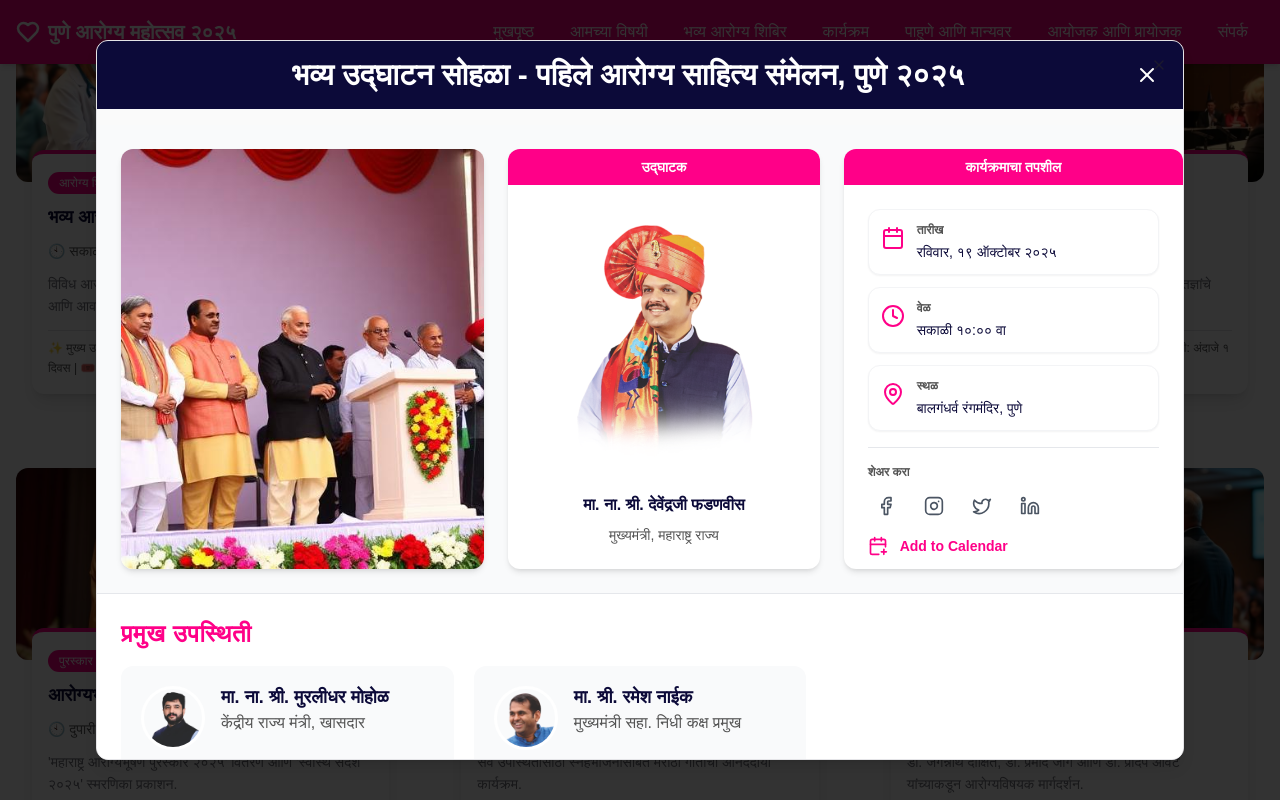
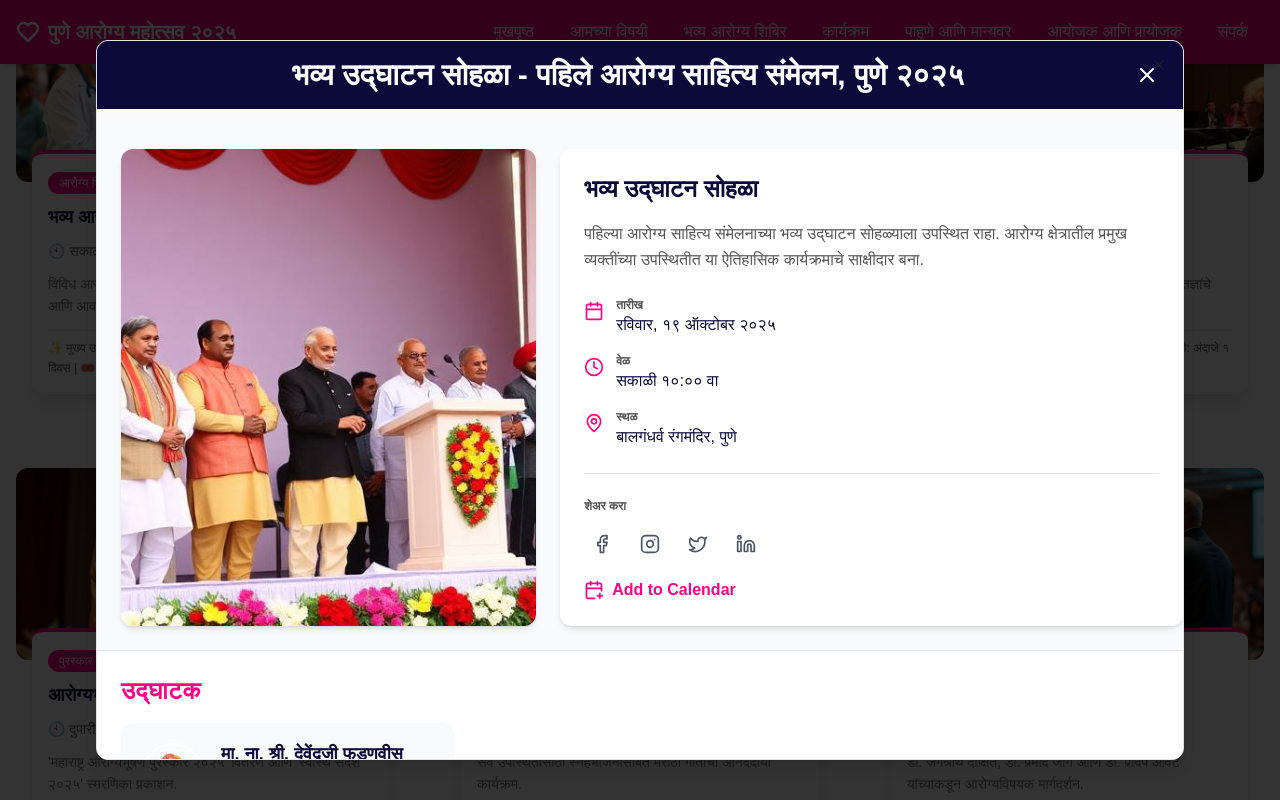
Before and after one commit to vivekgaikwadseo/pune-aarogya-mahotsav-2025, a React (Vite) app: page /events in a window 1280 px wide. Both pictures are taken after a click on the button "अधिक जाणून घ्या »". Shown: the part 594-1394 px from the top of the page. Built offline with nearby package versions, Linux system fonts and the light colour scheme; the HTML template or start-up script is replaced by a standard one; a web font is replaced by a local one.

Commit message:
Standardize event modal layout

```diff
--- a/src/components/AwardsModal.tsx
+++ b/src/components/AwardsModal.tsx
@@ -96,77 +96,57 @@ END:VCALENDAR`;
 
         {/* Scrollable Content Area */}
         <div className="overflow-y-auto flex-1">
-          {/* Three Column Layout */}
-          <div className="grid md:grid-cols-[35%_30%_35%] gap-6 bg-gray-50 p-6">
+          {/* Two Column Layout */}
+          <div className="grid md:grid-cols-[40%_60%] gap-6 bg-gray-50 p-6">
 
-            {/* Left Column (35%) - Image Card */}
-            <div className="bg-white rounded-lg shadow-md overflow-hidden h-[420px]">
+            {/* Left Column (40%) - Event Image */}
+            <div className="bg-white rounded-lg shadow-md overflow-hidden">
               <img src={eventAwardCeremony} alt="पुरस्कार सोहळा" className="w-full h-full object-cover" />
             </div>
 
-            {/* Center Column (30%) - Award Recipients Card */}
-            <div className="bg-white rounded-lg shadow-md overflow-hidden flex flex-col h-[420px]">
-            <div className="bg-bright-pink px-4 py-2">
-              <h3 className="text-sm font-bold text-white text-center">पुरस्काराचे मानकरी</h3>
-            </div>
-              <div className="flex-shrink-0">
-                <img src={awardRecipients} alt="पद्मश्री डॉ. स्मिता आणि डॉ. रविंद्र कोल्हे" className="w-full h-[300px] object-contain" />
-              </div>
-              <div className="p-2 flex flex-col items-center bg-white">
-                <h4 className="font-bold text-hero-navy text-center text-base mb-2">
-                  पद्मश्री डॉ. स्मिता आणि डॉ. रविंद्र कोल्हे
-                </h4>
-                <p className="text-sm text-hero-grey text-center">
-                  सुप्रसिद्ध समाजसेवक दांपत्य
+            {/* Right Column (60%) - Event Details */}
+            <div className="bg-white rounded-lg shadow-md p-6 space-y-6">
+              <div>
+                <h3 className="text-2xl font-bold text-hero-navy mb-4">महाराष्ट्र आरोग्यभूषण पुरस्कार २०२५</h3>
+                <p className="text-hero-grey leading-relaxed mb-6">
+                  आरोग्य क्षेत्रात उल्लेखनीय योगदान देणाऱ्या व्यक्तींना सन्मानित करण्यात येणार. महाराष्ट्र आरोग्यभूषण पुरस्कार वितरण सोहळ्यात सहभागी व्हा.
                 </p>
               </div>
-            </div>
 
-            {/* Right Column (35%) - Details Card */}
-            <div className="bg-white rounded-lg shadow-md p-6 space-y-4 h-[420px] flex flex-col mr-6">
-
-            <div className="bg-bright-pink px-4 py-2 -mx-6 -mt-6 mb-2 rounded-t-lg">
-              <h3 className="text-sm font-bold text-white text-center">कार्यक्रमाचा तपशील</h3>
-            </div>
-
-              {/* Event Details */}
-              <div className="space-y-3">
-                <div className="bg-white rounded-lg shadow-sm p-3 border border-gray-100">
-                  <div className="flex items-start gap-3">
-                    <Calendar className="w-6 h-6 text-bright-pink flex-shrink-0 mt-1" />
-                    <div>
-                      <p className="text-xs font-bold text-hero-grey uppercase mb-1">तारीख</p>
-                      <p className="text-sm text-hero-navy">रविवार, १९ ऑक्टोबर २०२५</p>
-                    </div>
+              {/* Event Info */}
+              <div className="space-y-4">
+                <div className="flex items-start gap-3">
+                  <Calendar className="w-5 h-5 text-bright-pink flex-shrink-0 mt-1" />
+                  <div>
+                    <p className="text-xs font-semibold text-hero-grey uppercase">तारीख</p>
+                    <p className="text-hero-navy font-medium">रविवार, १९ ऑक्टोबर २०२५</p>
                   </div>
                 </div>
 
-                <div className="bg-white rounded-lg shadow-sm p-3 border border-gray-100">
-                  <div className="flex items-start gap-3">
-                    <Clock className="w-6 h-6 text-bright-pink flex-shrink-0 mt-1" />
-                    <div>
-                      <p className="text-xs font-bold text-hero-grey uppercase mb-1">वेळ</p>
-                      <p className="text-sm text-hero-navy">दुपारी १२:३० वा</p>
-                    </div>
+                <div className="flex items-start gap-3">
+                  <Clock className="w-5 h-5 text-bright-pink flex-shrink-0 mt-1" />
+                  <div>
+                    <p className="text-xs font-semibold text-hero-grey uppercase">वेळ</p>
+                    <p className="text-hero-navy font-medium">दुपारी १२:३० वा</p>
                   </div>
                 </div>
 
-                <div className="bg-white rounded-lg shadow-sm p-3 border border-gray-100">
-                  <div className="flex items-start gap-3">
-                    <MapPin className="w-6 h-6 text-bright-pink flex-shrink-0 mt-1" />
-                    <div>
-                      <p className="text-xs font-bold text-hero-grey uppercase mb-1">स्थळ</p>
-                      <p className="text-sm text-hero-navy">बालगंधर्व रंगमंदिर, पुणे</p>
-                    </div>
+                <div className="flex items-start gap-3">
+                  <MapPin className="w-5 h-5 text-bright-pink flex-shrink-0 mt-1" />
+                  <div>
+                    <p className="text-xs font-semibold text-hero-grey uppercase">स्थळ</p>
+                    <p className="text-hero-navy font-medium">बालगंधर्व रंगमंदिर, पुणे</p>
                   </div>
                 </div>
               </div>
 
-              {/* Action Links */}
-              <div className="border-t border-gray-200 pt-4 space-y-3 mt-auto">
-                {/* Social Media Share */}
+              {/* Divider */}
+              <div className="border-t border-gray-200"></div>
+
+              {/* Action Buttons */}
+              <div className="space-y-4">
                 <div>
-                  <p className="text-xs font-bold text-hero-grey uppercase mb-2">शेअर करा</p>
+                  <p className="text-xs font-semibold text-hero-grey uppercase mb-3">शेअर करा</p>
                   <div className="flex gap-3">
                     <button onClick={() => handleShare('facebook')} className="p-2 text-gray-600 hover:text-bright-pink transition-colors" aria-label="Share on Facebook">
                       <Facebook className="w-5 h-5" />
@@ -183,10 +163,9 @@ END:VCALENDAR`;
                   </div>
                 </div>
 
-                {/* Add to Calendar */}
-                <button onClick={handleAddToCalendar} className="flex items-center gap-3 text-bright-pink hover:text-hero-navy transition-colors w-full">
+                <button onClick={handleAddToCalendar} className="flex items-center gap-2 text-bright-pink hover:text-hero-navy transition-colors">
                   <CalendarPlus className="w-5 h-5" />
-                  <span className="text-sm font-semibold">Add to Calendar</span>
+                  <span className="font-semibold">Add to Calendar</span>
                 </button>
               </div>
             </div>
@@ -194,6 +173,16 @@ END:VCALENDAR`;
 
           {/* Bottom Section - Guest List */}
           <div className="border-t border-gray-200 bg-white p-6 pb-8">
+
+            {/* Award Recipients */}
+            <div className="mb-8">
+              <h3 className="text-xl md:text-2xl font-bold text-bright-pink mb-4 uppercase tracking-wide">
+                पुरस्काराचे मानकरी
+              </h3>
+              <div className="grid grid-cols-1 md:grid-cols-3 gap-5">
+                <GuestCard image={awardRecipients} name="पद्मश्री डॉ. स्मिता आणि डॉ. रविंद्र कोल्हे" title="सुप्रसिद्ध समाजसेवक दांपत्य" />
+              </div>
+            </div>
 
             {/* Presented By */}
             <div className="mb-8">
--- a/src/components/EventDetailsModal.tsx
+++ b/src/components/EventDetailsModal.tsx
@@ -86,77 +86,57 @@ END:VCALENDAR`;
 
         {/* Scrollable Content Area */}
         <div className="overflow-y-auto flex-1">
-          {/* Three Column Layout */}
-          <div className="grid md:grid-cols-[35%_30%_35%] gap-6 bg-gray-50 p-6">
+          {/* Two Column Layout */}
+          <div className="grid md:grid-cols-[40%_60%] gap-6 bg-gray-50 p-6">
 
-            {/* Left Column (35%) - Image Card */}
-            <div className="bg-white rounded-lg shadow-md overflow-hidden h-[420px]">
+            {/* Left Column (40%) - Event Image */}
+            <div className="bg-white rounded-lg shadow-md overflow-hidden">
               <img src={eventInauguration} alt="उद्घाटन सोहळा" className="w-full h-full object-cover" />
             </div>
 
-            {/* Center Column (30%) - Main Person Card */}
-            <div className="bg-white rounded-lg shadow-md overflow-hidden flex flex-col h-[420px]">
-            <div className="bg-bright-pink px-4 py-2">
-              <h3 className="text-sm font-bold text-white text-center">उद्घाटक</h3>
-            </div>
-              <div className="flex-shrink-0">
-                <img src={guestDevendra} alt="देवेंद्र फडणवीस" className="w-full h-[300px] object-contain" />
-              </div>
-              <div className="p-2 flex flex-col items-center bg-white">
-                <h4 className="font-bold text-hero-navy text-center text-base mb-2">
-                  मा. ना. श्री. देवेंद्रजी फडणवीस
-                </h4>
-                <p className="text-sm text-hero-grey text-center">
-                  मुख्यमंत्री, महाराष्ट्र राज्य
+            {/* Right Column (60%) - Event Details */}
+            <div className="bg-white rounded-lg shadow-md p-6 space-y-6">
+              <div>
+                <h3 className="text-2xl font-bold text-hero-navy mb-4">भव्य उद्घाटन सोहळा</h3>
+                <p className="text-hero-grey leading-relaxed mb-6">
+                  पहिल्या आरोग्य साहित्य संमेलनाच्या भव्य उद्घाटन सोहळ्याला उपस्थित राहा. आरोग्य क्षेत्रातील प्रमुख व्यक्तींच्या उपस्थितीत या ऐतिहासिक कार्यक्रमाचे साक्षीदार बना.
                 </p>
               </div>
-            </div>
 
-            {/* Right Column (35%) - Details Card */}
-            <div className="bg-white rounded-lg shadow-md p-6 space-y-4 h-[420px] flex flex-col mr-6">
-
-            <div className="bg-bright-pink px-4 py-2 -mx-6 -mt-6 mb-2 rounded-t-lg">
-              <h3 className="text-sm font-bold text-white text-center">कार्यक्रमाचा तपशील</h3>
-            </div>
-
-              {/* Event Details */}
-              <div className="space-y-3">
-                <div className="bg-white rounded-lg shadow-sm p-3 border border-gray-100">
-                  <div className="flex items-start gap-3">
-                    <Calendar className="w-6 h-6 text-bright-pink flex-shrink-0 mt-1" />
-                    <div>
-                      <p className="text-xs font-bold text-hero-grey uppercase mb-1">तारीख</p>
-                      <p className="text-sm text-hero-navy">रविवार, १९ ऑक्टोबर २०२५</p>
-                    </div>
+              {/* Event Info */}
+              <div className="space-y-4">
+                <div className="flex items-start gap-3">
+                  <Calendar className="w-5 h-5 text-bright-pink flex-shrink-0 mt-1" />
+                  <div>
+                    <p className="text-xs font-semibold text-hero-grey uppercase">तारीख</p>
+                    <p className="text-hero-navy font-medium">रविवार, १९ ऑक्टोबर २०२५</p>
                   </div>
                 </div>
 
-                <div className="bg-white rounded-lg shadow-sm p-3 border border-gray-100">
-                  <div className="flex items-start gap-3">
-                    <Clock className="w-6 h-6 text-bright-pink flex-shrink-0 mt-1" />
-                    <div>
-                      <p className="text-xs font-bold text-hero-grey uppercase mb-1">वेळ</p>
-                      <p className="text-sm text-hero-navy">सकाळी १०:०० वा</p>
-                    </div>
+                <div className="flex items-start gap-3">
+                  <Clock className="w-5 h-5 text-bright-pink flex-shrink-0 mt-1" />
+                  <div>
+                    <p className="text-xs font-semibold text-hero-grey uppercase">वेळ</p>
+                    <p className="text-hero-navy font-medium">सकाळी १०:०० वा</p>
                   </div>
                 </div>
 
-                <div className="bg-white rounded-lg shadow-sm p-3 border border-gray-100">
-                  <div className="flex items-start gap-3">
-                    <MapPin className="w-6 h-6 text-bright-pink flex-shrink-0 mt-1" />
-                    <div>
-                      <p className="text-xs font-bold text-hero-grey uppercase mb-1">स्थळ</p>
-                      <p className="text-sm text-hero-navy">बालगंधर्व रंगमंदिर, पुणे</p>
-                    </div>
+                <div className="flex items-start gap-3">
+                  <MapPin className="w-5 h-5 text-bright-pink flex-shrink-0 mt-1" />
+                  <div>
+                    <p className="text-xs font-semibold text-hero-grey uppercase">स्थळ</p>
+                    <p className="text-hero-navy font-medium">बालगंधर्व रंगमंदिर, पुणे</p>
                   </div>
                 </div>
               </div>
 
-              {/* Action Links */}
-              <div className="border-t border-gray-200 pt-4 space-y-3 mt-auto">
-                {/* Social Media Share */}
+              {/* Divider */}
+              <div className="border-t border-gray-200"></div>
+
+              {/* Action Buttons */}
+              <div className="space-y-4">
                 <div>
-                  <p className="text-xs font-bold text-hero-grey uppercase mb-2">शेअर करा</p>
+                  <p className="text-xs font-semibold text-hero-grey uppercase mb-3">शेअर करा</p>
                   <div className="flex gap-3">
                     <button onClick={() => handleShare('facebook')} className="p-2 text-gray-600 hover:text-bright-pink transition-colors" aria-label="Share on Facebook">
                       <Facebook className="w-5 h-5" />
@@ -173,10 +153,9 @@ END:VCALENDAR`;
                   </div>
                 </div>
 
-                {/* Add to Calendar */}
-                <button onClick={handleAddToCalendar} className="flex items-center gap-3 text-bright-pink hover:text-hero-navy transition-colors w-full">
+                <button onClick={handleAddToCalendar} className="flex items-center gap-2 text-bright-pink hover:text-hero-navy transition-colors">
                   <CalendarPlus className="w-5 h-5" />
-                  <span className="text-sm font-semibold">Add to Calendar</span>
+                  <span className="font-semibold">Add to Calendar</span>
                 </button>
               </div>
             </div>
@@ -184,6 +163,16 @@ END:VCALENDAR`;
 
           {/* Bottom Section - Guest List */}
           <div className="border-t border-gray-200 bg-white p-6 pb-8">
+
+            {/* Chief Guest - Inaugurator */}
+            <div className="mb-8">
+              <h3 className="text-xl md:text-2xl font-bold text-bright-pink mb-4 uppercase tracking-wide">
+                उद्घाटक
+              </h3>
+              <div className="grid grid-cols-1 md:grid-cols-3 gap-5">
+                <GuestCard image={guestDevendra} name="मा. ना. श्री. देवेंद्रजी फडणवीस" title="मुख्यमंत्री, महाराष्ट्र राज्य" />
+              </div>
+            </div>
 
             {/* Chief Presence */}
             <div className="mb-8">
--- a/src/components/PanelDiscussion1Modal.tsx
+++ b/src/components/PanelDiscussion1Modal.tsx
@@ -87,77 +87,57 @@ END:VCALENDAR`;
 
         {/* Scrollable Content Area */}
         <div className="overflow-y-auto flex-1">
-          {/* Three Column Layout */}
-          <div className="grid md:grid-cols-[35%_30%_35%] gap-6 bg-gray-50 p-6">
+          {/* Two Column Layout */}
+          <div className="grid md:grid-cols-[40%_60%] gap-6 bg-gray-50 p-6">
 
-            {/* Left Column (35%) - Image Card */}
-            <div className="bg-white rounded-lg shadow-md overflow-hidden h-[420px]">
+            {/* Left Column (40%) - Event Image */}
+            <div className="bg-white rounded-lg shadow-md overflow-hidden">
               <img src={eventPanelDiscussion} alt="परिसंवाद" className="w-full h-full object-cover" />
             </div>
 
-            {/* Center Column (30%) - Main Speaker Card */}
-            <div className="bg-white rounded-lg shadow-md overflow-hidden flex flex-col h-[420px]">
-            <div className="bg-bright-pink px-4 py-2">
-              <h3 className="text-sm font-bold text-white text-center">प्रमुख वक्ते</h3>
-            </div>
-              <div className="flex-shrink-0">
-                <img src={speakerAmitesh} alt="अमितेश कुमार" className="w-full h-[300px] object-contain" />
-              </div>
-              <div className="p-2 flex flex-col items-center bg-white">
-                <h4 className="font-bold text-hero-navy text-center text-base mb-2">
-                  मा. अमितेश कुमार
-                </h4>
-                <p className="text-sm text-hero-grey text-center">
-                  पोलीस आयुक्त, पुणे शहर
+            {/* Right Column (60%) - Event Details */}
+            <div className="bg-white rounded-lg shadow-md p-6 space-y-6">
+              <div>
+                <h3 className="text-2xl font-bold text-hero-navy mb-4">परिसंवाद १ - अंमलीपदार्थ मुक्त महाराष्ट्र करुया !</h3>
+                <p className="text-hero-grey leading-relaxed mb-6">
+                  अंमलीपदार्थांच्या वाढत्या समस्येवर चर्चा करण्यासाठी आणि महाराष्ट्राला मुक्त करण्याच्या उपायांवर विचार करण्यासाठी या महत्त्वपूर्ण परिसंवादाला उपस्थित राहा.
                 </p>
               </div>
-            </div>
 
-            {/* Right Column (35%) - Details Card */}
-            <div className="bg-white rounded-lg shadow-md p-6 space-y-4 h-[420px] flex flex-col mr-6">
-
-            <div className="bg-bright-pink px-4 py-2 -mx-6 -mt-6 mb-2 rounded-t-lg">
-              <h3 className="text-sm font-bold text-white text-center">कार्यक्रमाचा तपशील</h3>
-            </div>
-
-              {/* Event Details */}
-              <div className="space-y-3">
-                <div className="bg-white rounded-lg shadow-sm p-3 border border-gray-100">
-                  <div className="flex items-start gap-3">
-                    <Calendar className="w-6 h-6 text-bright-pink flex-shrink-0 mt-1" />
-                    <div>
-                      <p className="text-xs font-bold text-hero-grey uppercase mb-1">तारीख</p>
-                      <p className="text-sm text-hero-navy">रविवार, १९ ऑक्टोबर २०२५</p>
-                    </div>
+              {/* Event Info */}
+              <div className="space-y-4">
+                <div className="flex items-start gap-3">
+                  <Calendar className="w-5 h-5 text-bright-pink flex-shrink-0 mt-1" />
+                  <div>
+                    <p className="text-xs font-semibold text-hero-grey uppercase">तारीख</p>
+                    <p className="text-hero-navy font-medium">रविवार, १९ ऑक्टोबर २०२५</p>
                   </div>
                 </div>
 
-                <div className="bg-white rounded-lg shadow-sm p-3 border border-gray-100">
-                  <div className="flex items-start gap-3">
-                    <Clock className="w-6 h-6 text-bright-pink flex-shrink-0 mt-1" />
-                    <div>
-                      <p className="text-xs font-bold text-hero-grey uppercase mb-1">वेळ</p>
-                      <p className="text-sm text-hero-navy">सकाळी ११:३० वा</p>
-                    </div>
+                <div className="flex items-start gap-3">
+                  <Clock className="w-5 h-5 text-bright-pink flex-shrink-0 mt-1" />
+                  <div>
+                    <p className="text-xs font-semibold text-hero-grey uppercase">वेळ</p>
+                    <p className="text-hero-navy font-medium">सकाळी ११:३० वा</p>
                   </div>
                 </div>
 
-                <div className="bg-white rounded-lg shadow-sm p-3 border border-gray-100">
-                  <div className="flex items-start gap-3">
-                    <MapPin className="w-6 h-6 text-bright-pink flex-shrink-0 mt-1" />
-                    <div>
-                      <p className="text-xs font-bold text-hero-grey uppercase mb-1">स्थळ</p>
-                      <p className="text-sm text-hero-navy">बालगंधर्व रंगमंदिर, पुणे</p>
-                    </div>
+                <div className="flex items-start gap-3">
+                  <MapPin className="w-5 h-5 text-bright-pink flex-shrink-0 mt-1" />
+                  <div>
+                    <p className="text-xs font-semibold text-hero-grey uppercase">स्थळ</p>
+                    <p className="text-hero-navy font-medium">बालगंधर्व रंगमंदिर, पुणे</p>
                   </div>
                 </div>
               </div>
 
-              {/* Action Links */}
-              <div className="border-t border-gray-200 pt-4 space-y-3 mt-auto">
-                {/* Social Media Share */}
+              {/* Divider */}
+              <div className="border-t border-gray-200"></div>
+
+              {/* Action Buttons */}
+              <div className="space-y-4">
                 <div>
-                  <p className="text-xs font-bold text-hero-grey uppercase mb-2">शेअर करा</p>
+                  <p className="text-xs font-semibold text-hero-grey uppercase mb-3">शेअर करा</p>
                   <div className="flex gap-3">
                     <button onClick={() => handleShare('facebook')} className="p-2 text-gray-600 hover:text-bright-pink transition-colors" aria-label="Share on Facebook">
                       <Facebook className="w-5 h-5" />
@@ -174,10 +154,9 @@ END:VCALENDAR`;
                   </div>
                 </div>
 
-                {/* Add to Calendar */}
-                <button onClick={handleAddToCalendar} className="flex items-center gap-3 text-bright-pink hover:text-hero-navy transition-colors w-full">
+                <button onClick={handleAddToCalendar} className="flex items-center gap-2 text-bright-pink hover:text-hero-navy transition-colors">
                   <CalendarPlus className="w-5 h-5" />
-                  <span className="text-sm font-semibold">Add to Calendar</span>
+                  <span className="font-semibold">Add to Calendar</span>
                 </button>
               </div>
             </div>
@@ -192,6 +171,7 @@ END:VCALENDAR`;
                 प्रमुख वक्ते
               </h3>
               <div className="grid grid-cols-1 md:grid-cols-3 gap-5">
+                <GuestCard image={speakerAmitesh} name="मा. अमितेश कुमार" title="पोलीस आयुक्त, पुणे शहर" />
                 <GuestCard image={speakerPravinPatil} name="मा. प्रविण पाटील" title="पोलीस उपमहानिरीक्षक, अंमलीपदार्थ विरोधी टास्क फोर्स, महाराष्ट्र" />
               </div>
             </div>
```
